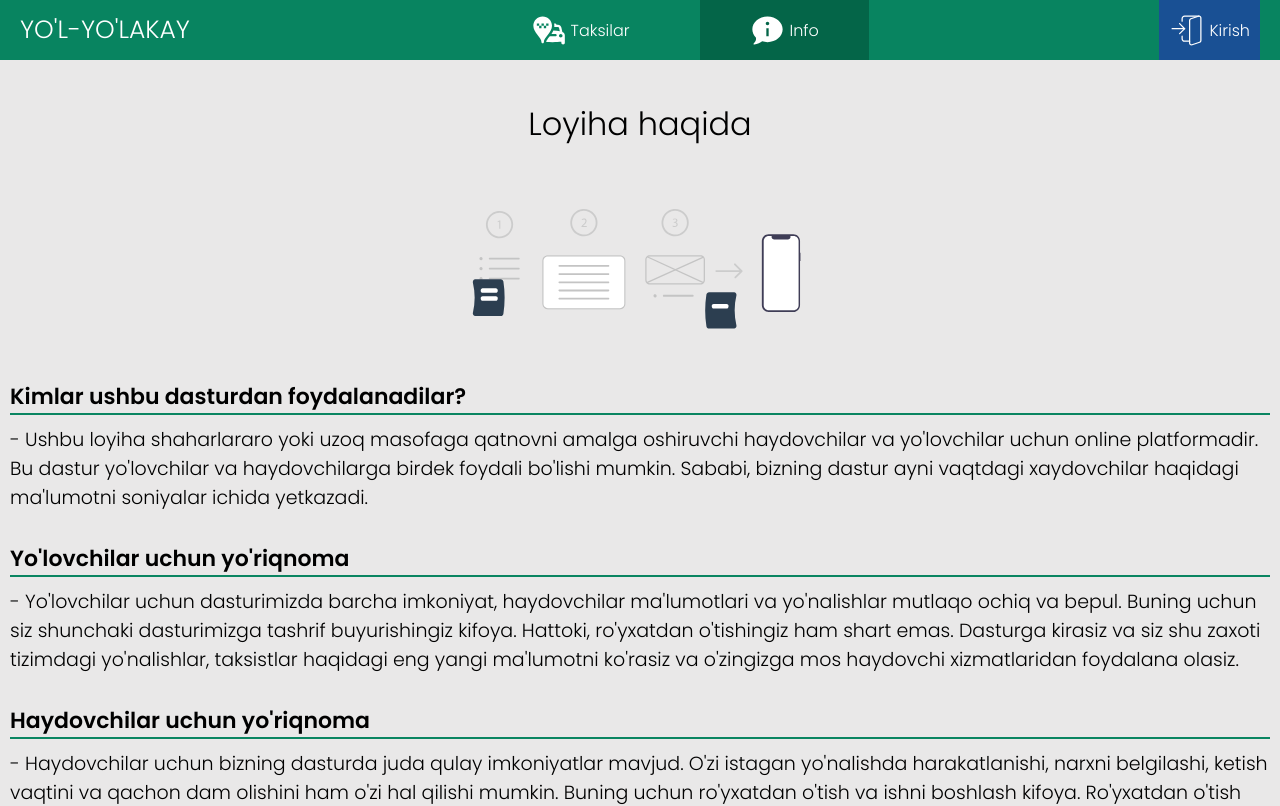
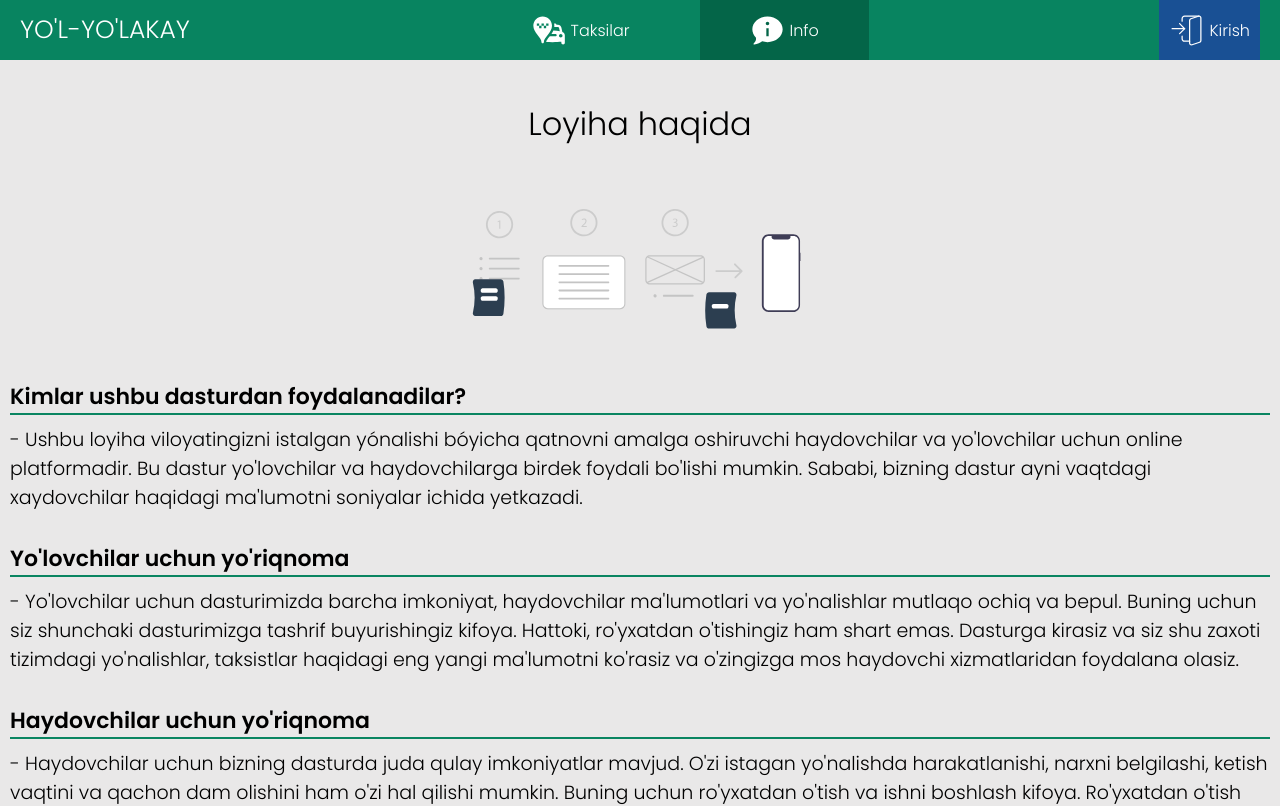
Before and after one commit to diorm47/dream-taxi, a React (Create React App) app: page /info in a window 1280 px wide. Shown: the top 806 px of the page. Built offline with nearby package versions, Linux system fonts and the light colour scheme.

Commit message:
last commit i think

```diff
--- a/src/pages/info-page/info-page.jsx
+++ b/src/pages/info-page/info-page.jsx
@@ -41,11 +41,11 @@ function InfoPage() {
           <h3>Kimlar ushbu dasturdan foydalanadilar?</h3>
           <div className="info_green_line"></div>
           <p>
-            - Ushbu loyiha shaharlararo yoki uzoq masofaga qatnovni amalga
-            oshiruvchi haydovchilar va yo'lovchilar uchun online platformadir.
-            Bu dastur yo'lovchilar va haydovchilarga birdek foydali bo'lishi
-            mumkin. Sababi, bizning dastur ayni vaqtdagi xaydovchilar haqidagi
-            ma'lumotni soniyalar ichida yetkazadi.
+            - Ushbu loyiha viloyatingizni istalgan yónalishi bóyicha qatnovni
+            amalga oshiruvchi haydovchilar va yo'lovchilar uchun online
+            platformadir. Bu dastur yo'lovchilar va haydovchilarga birdek
+            foydali bo'lishi mumkin. Sababi, bizning dastur ayni vaqtdagi
+            xaydovchilar haqidagi ma'lumotni soniyalar ichida yetkazadi.
           </p>
           <h3>Yo'lovchilar uchun yo'riqnoma</h3>
           <div className="info_green_line"></div>
--- a/src/pages/main-page/main-page.jsx
+++ b/src/pages/main-page/main-page.jsx
@@ -122,7 +122,7 @@ function MainPage() {
             <DriverCard1 />
           </div>
           <div className="drivers_card2">
-            <p>Shaharlararo manzilingizga biz bilan yetib olishnichi?</p>{" "}
+            <p>Viloyatingiz bóylab manzilingizga biz bilan yetib olishnichi?</p>
             <DriverCard2 />
           </div>
           <div className="drivers_card3">
```
